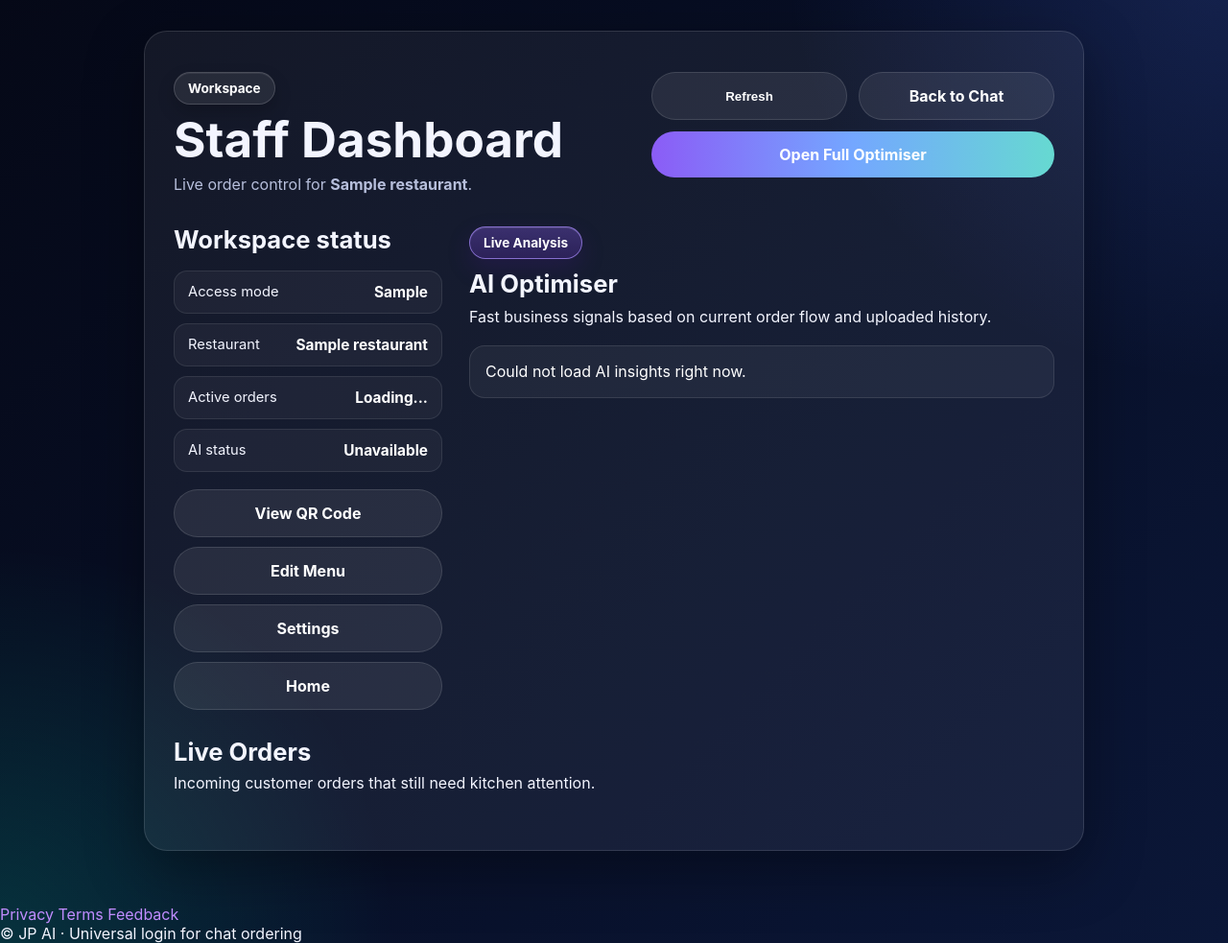
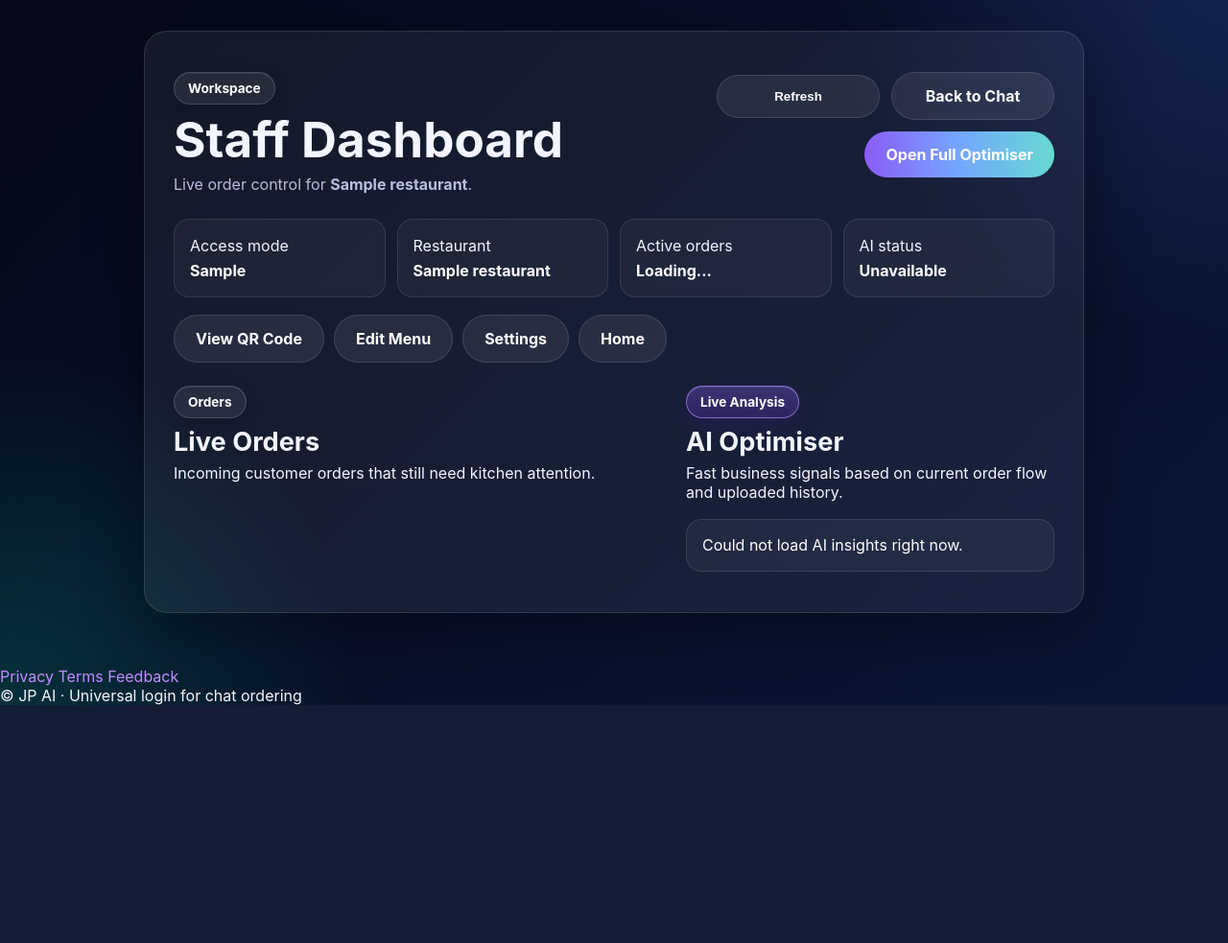
Before and after one commit to Jpbuglerlamb/OrderChat, a FastAPI app: template frontend/templates/staff.html in a window 1280 px wide. Shown: the part 65-1048 px from the top of the page at 96% size. After the commit the page ends 800 px from the top, so only its background shows below. Run offline with FastAPI, Linux system fonts and the light colour scheme; the template is opened without the code that fills it: most values are stand-ins (such as "Sample title", 1, 10 or a date in 2020); parts of the project's set-up code (start-up, migrations or seed data) failed here and were passed over.

Commit message:
fixing some stupid issue

```diff
--- a/frontend/templates/staff.html
+++ b/frontend/templates/staff.html
@@ -4,7 +4,7 @@
 <section class="hero">
   <div class="card staff-dashboard-shell">
 
-    <div class="staff-topbar">
+    <div class="staff-header">
       <div class="staff-heading">
         <span class="plan-tag">Workspace</span>
         <h1>Staff Dashboard</h1>
@@ -13,49 +13,57 @@
         </p>
       </div>
 
-      <div class="staff-action-grid staff-action-grid-main">
+      <div class="staff-primary-actions">
         <button id="refreshBtn" type="button" class="btn btn-secondary">Refresh</button>
         <a href="/r/{{ restaurant_slug }}" class="btn btn-secondary">Back to Chat</a>
         <a href="/business/ai-optimiser" class="btn btn-primary">Open Full Optimiser</a>
       </div>
     </div>
 
-    <div class="staff-grid">
-      <div class="pricing-plan staff-summary-card">
-        <h2>Workspace status</h2>
-
-        <div class="staff-summary-list">
-          <div class="staff-summary-row">
+    <div class="staff-overview-strip">
+      <div class="staff-overview-card">
         <span class="muted">Access mode</span>
         <strong>{{ access_mode or "unknown" }}</strong>
       </div>
 
-          <div class="staff-summary-row">
+      <div class="staff-overview-card">
         <span class="muted">Restaurant</span>
         <strong>{{ restaurant.name or restaurant_slug }}</strong>
       </div>
 
-          <div class="staff-summary-row">
+      <div class="staff-overview-card">
         <span class="muted">Active orders</span>
         <strong id="ordersCountText">Loading...</strong>
       </div>
 
-          <div class="staff-summary-row">
+      <div class="staff-overview-card">
         <span class="muted">AI status</span>
         <strong id="aiStatusText">Loading...</strong>
       </div>
     </div>
 
-        <div class="staff-summary-links">
+    <div class="staff-secondary-actions">
       <a href="/business/qr" class="btn btn-secondary">View QR Code</a>
       <a href="/business/menu" class="btn btn-secondary">Edit Menu</a>
       <a href="/business/settings" class="btn btn-secondary">Settings</a>
       <a href="/" class="btn btn-secondary">Home</a>
     </div>
+
+    <div class="staff-main-grid">
+      <div class="pricing-plan staff-panel staff-orders-panel">
+        <div class="staff-panel-head">
+          <div>
+            <span class="plan-tag">Orders</span>
+            <h2>Live Orders</h2>
+            <p class="muted">Incoming customer orders that still need kitchen attention.</p>
+          </div>
         </div>
 
-      <div class="pricing-plan staff-ai-card" id="aiInsightsCard">
-        <div class="staff-ai-head">
+        <div id="ordersMount" class="staff-orders-mount"></div>
+      </div>
+
+      <div class="pricing-plan staff-panel staff-ai-panel" id="aiInsightsCard">
+        <div class="staff-panel-head">
           <div>
             <span class="plan-tag highlight">Live Analysis</span>
             <h2>AI Optimiser</h2>
@@ -73,43 +81,32 @@
       </div>
     </div>
 
-    <div class="staff-orders-section">
-      <div class="staff-orders-head">
-        <div>
-          <h2>Live Orders</h2>
-          <p class="muted">Incoming customer orders that still need kitchen attention.</p>
-        </div>
-      </div>
-
-      <div id="ordersMount" class="staff-orders-mount"></div>
-    </div>
-
   </div>
 </section>
 
 <style>
   .staff-dashboard-shell {
     text-align: left;
-    max-width: 1180px;
+    max-width: 1220px;
     padding: 42px 30px;
   }
 
-  .staff-topbar {
+  .staff-header {
     display: flex;
     justify-content: space-between;
     align-items: flex-start;
-    gap: 32px;
+    gap: 28px;
     flex-wrap: wrap;
-    margin-bottom: 34px;
+    margin-bottom: 26px;
   }
 
   .staff-heading {
-    max-width: 560px;
+    max-width: 620px;
   }
 
   .staff-heading h1 {
     margin: 10px 0 10px;
-    font-size: clamp(2.2rem, 4vw, 3.2rem);
+    font-size: clamp(2.2rem, 4vw, 3.25rem);
     line-height: 1.03;
   }
 
@@ -118,101 +115,90 @@
     max-width: 680px;
   }
 
-  .staff-action-grid-main {
-    display: grid;
-    grid-template-columns: repeat(2, minmax(180px, 1fr));
+  .staff-primary-actions {
+    display: flex;
     gap: 12px;
-    width: min(420px, 100%);
+    flex-wrap: wrap;
+    justify-content: flex-end;
+    align-items: center;
+    max-width: 460px;
   }
 
-  .staff-action-grid-main .btn {
-    width: 100%;
+  .staff-primary-actions .btn {
+    min-width: 170px;
     text-align: center;
   }
 
-  .staff-action-grid-main .btn:last-child {
-    grid-column: 1 / -1;
+  .staff-overview-strip {
+    display: grid;
+    grid-template-columns: repeat(4, minmax(0, 1fr));
+    gap: 12px;
+    margin-bottom: 18px;
   }
 
-  .staff-grid {
+  .staff-overview-card {
+    padding: 14px 16px;
+    border-radius: 16px;
+    background: rgba(255, 255, 255, 0.045);
+    border: 1px solid rgba(255, 255, 255, 0.10);
+    display: flex;
+    flex-direction: column;
+    gap: 6px;
+    min-height: 82px;
+    justify-content: center;
+  }
+
+  .staff-overview-card strong {
+    color: #fff;
+    font-size: 1rem;
+    line-height: 1.25;
+  }
+
+  .staff-secondary-actions {
+    display: flex;
+    gap: 10px;
+    flex-wrap: wrap;
+    margin-bottom: 24px;
+  }
+
+  .staff-secondary-actions .btn {
+    text-align: center;
+  }
+
+  .staff-main-grid {
     display: grid;
-    grid-template-columns: 280px minmax(0, 1fr);
-    gap: 28px;
+    grid-template-columns: minmax(0, 1.2fr) minmax(320px, 0.9fr);
+    gap: 22px;
     align-items: start;
   }
 
-  .staff-summary-card,
-  .staff-ai-card {
+  .staff-panel {
     min-height: 100%;
+    text-align: left;
   }
 
-  .staff-summary-card h2,
-  .staff-ai-card h2,
-  .staff-orders-head h2 {
-    margin: 0 0 10px;
-    font-size: 1.6rem;
-    line-height: 1.1;
+  .staff-panel-head {
+    margin-bottom: 18px;
   }
 
-  .staff-summary-list {
-    display: grid;
-    gap: 10px;
-    margin-top: 18px;
+  .staff-panel-head .plan-tag {
+    margin-bottom: 10px;
   }
 
-  .staff-summary-row {
-    display: flex;
-    justify-content: space-between;
-    align-items: center;
-    gap: 10px;
-    padding: 12px 14px;
-    border-radius: 14px;
-    background: rgba(255, 255, 255, 0.045);
-    border: 1px solid rgba(255, 255, 255, 0.09);
+  .staff-panel-head h2 {
+    margin: 0 0 8px;
+    font-size: 1.7rem;
+    line-height: 1.08;
   }
 
-  .staff-summary-row .muted {
-    font-size: 0.92rem;
+  .staff-panel-head p {
+    margin: 0;
   }
 
-  .staff-summary-row strong {
-    font-size: 0.96rem;
-    text-align: right;
-    color: #fff;
-  }
-
-  .staff-summary-links {
-    margin-top: 18px;
+  .staff-orders-mount,
+  .staff-ai-mount {
     display: grid;
-    gap: 10px;
-  }
-
-  .staff-summary-links .btn {
-    width: 100%;
-    text-align: center;
-  }
-
-  .staff-ai-head {
-    display: flex;
-    justify-content: space-between;
-    align-items: flex-start;
-    gap: 16px;
-    flex-wrap: wrap;
-  }
-
-  .staff-ai-head .plan-tag {
-    margin-bottom: 12px;
-  }
-
-  .staff-ai-subtitle {
-    margin: 0;
-    max-width: 640px;
-  }
-
-  .staff-ai-mount {
-    margin-top: 20px;
-    display: grid;
-    gap: 12px;
+    gap: 14px;
   }
 
   .staff-ai-pill {
@@ -222,32 +208,6 @@
     border: 1px solid rgba(255, 255, 255, 0.10);
     color: #fff;
     line-height: 1.55;
-  }
-
-  .staff-orders-section {
-    margin-top: 30px;
-  }
-
-  .staff-orders-head {
-    display: flex;
-    justify-content: space-between;
-    align-items: flex-start;
-    gap: 14px;
-    flex-wrap: wrap;
-    margin-bottom: 18px;
-  }
-
-  .staff-orders-head h2 {
-    margin-bottom: 8px;
-  }
-
-  .staff-orders-head p {
-    margin: 0;
-  }
-
-  .staff-orders-mount {
-    display: grid;
-    gap: 18px;
   }
 
   .staff-order-card {
```
Also changed, not shown: other parts of frontend/templates/staff.html (+23 -8 lines). Lines whose indentation alone changed are shown as unchanged.
